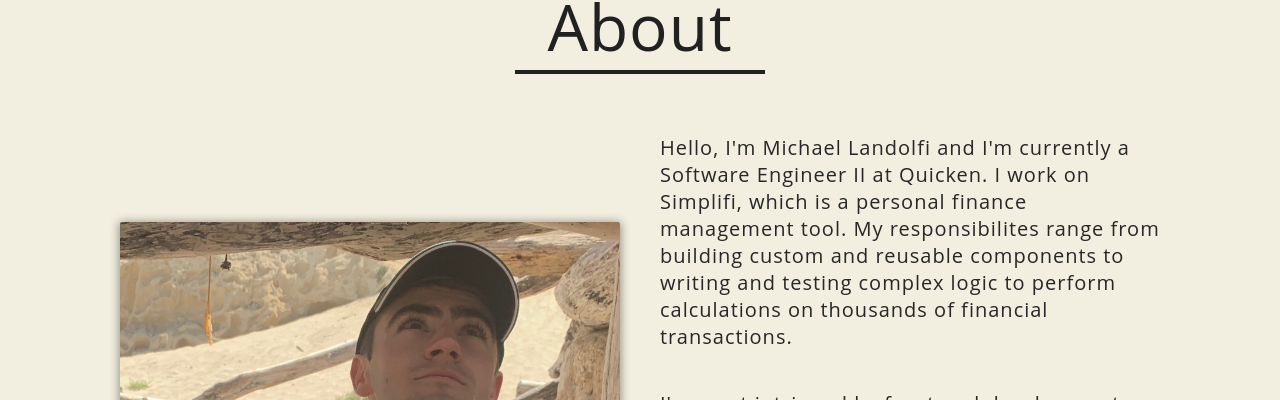
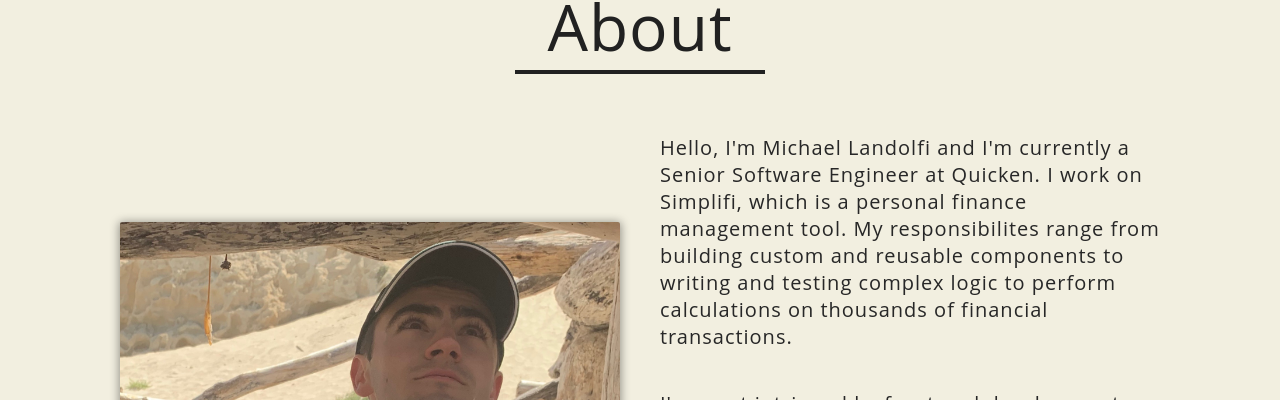
Before and after one commit to mlandolfi/site, a React (Create React App) app: page / in a window 1280 px wide. Shown: the part 847-1247 px from the top of the page. Built offline with nearby package versions, Linux system fonts and the light colour scheme.

Commit message:
promotion

```diff
--- a/src/containers/About/index.js
+++ b/src/containers/About/index.js
@@ -41,7 +41,7 @@ export default class About extends React.Component {
 						</div>
 						<div className="about-me-side" >
 							<p>
-								Hello, I'm Michael Landolfi and I'm currently a Software Engineer II at Quicken.
+								Hello, I'm Michael Landolfi and I'm currently a Senior Software Engineer at Quicken.
 								I work on Simplifi, which is a personal finance management tool. My responsibilites range
 								from building custom and reusable components to writing and testing complex logic to perform
 								calculations on thousands of financial transactions.
--- a/src/containers/Resume/index.js
+++ b/src/containers/Resume/index.js
@@ -144,7 +144,7 @@ export default class Resume extends React.Component {
 							}
 							<div className="on-text" >
 								<h1 className="on-text" >
-									Quicken - Software Engineer II, Menlo Park, CA
+									Quicken - Senior Software Engineer, Menlo Park, CA
 								</h1>
 								<h4 className="on-text" >
 									June 2020 - Present
```
